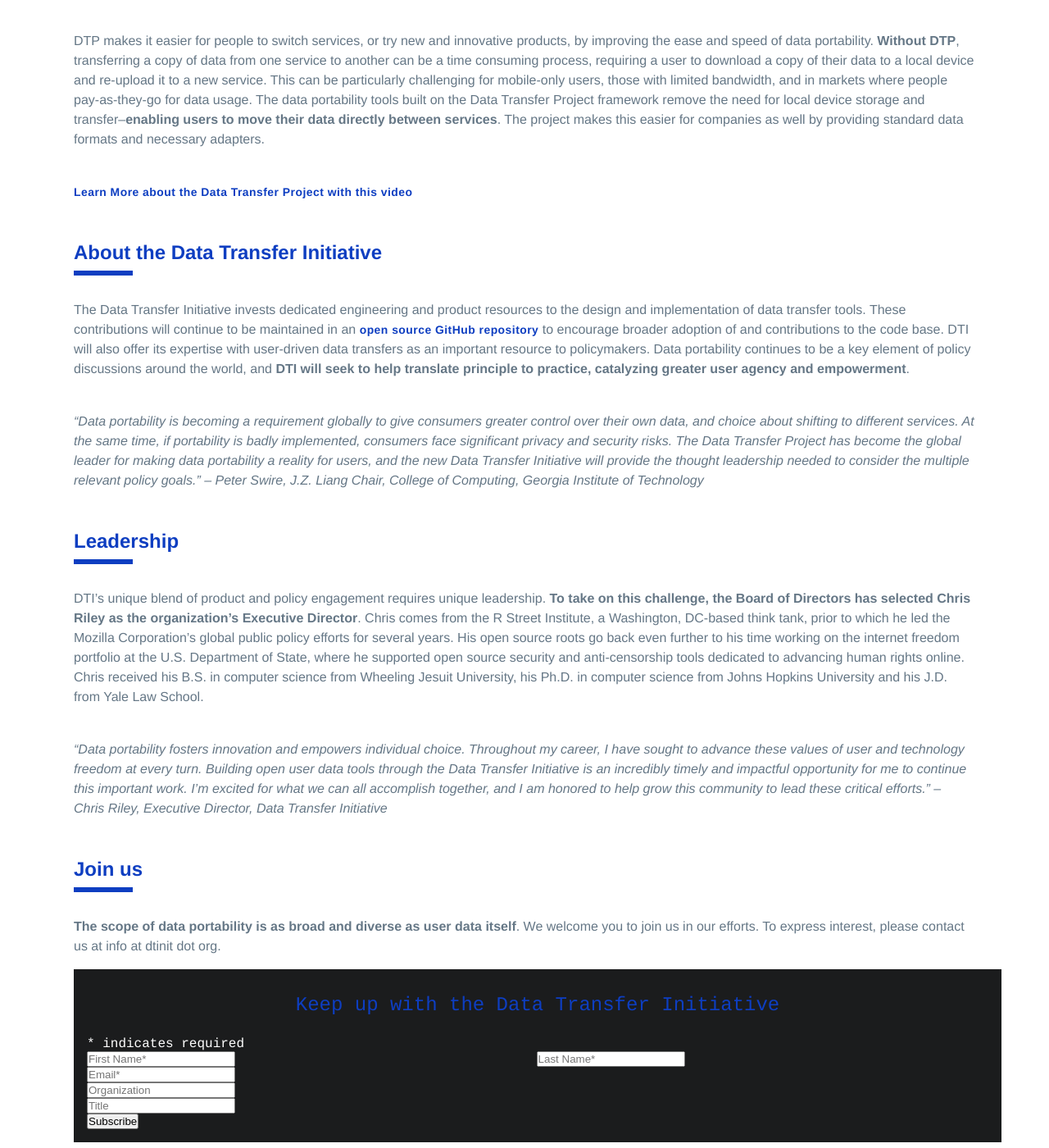
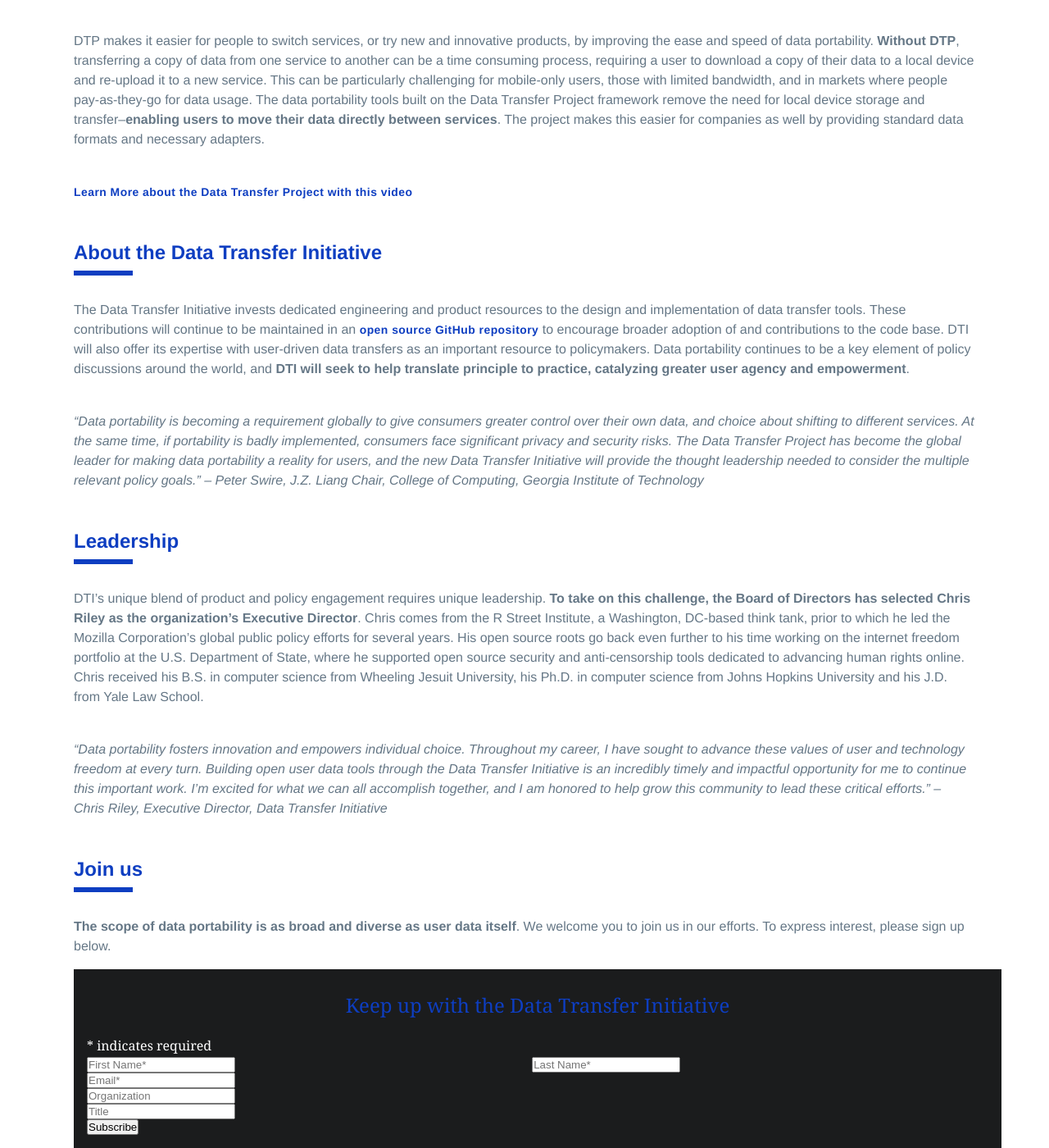
Before and after one commit to dtinit/dtinit.github.io, a Jekyll site: the page built from index.md, in a window 1280 px wide and 1400 px high, scrolled down 510 px. Shown: the whole window at 82% size. Built offline with Jekyll 4.4.1, drawn with Linux system fonts in a browser that asks for light colours; our own code applies the rules of GitHub Pages for plain Markdown files; comment, search, counter and statistics services are not loaded.

Commit message:
Update index.md

```diff
--- a/index.md
+++ b/index.md
@@ -42,12 +42,12 @@
 <div class="mustache">
 </div>
 
-**The scope of data portability is as broad and diverse as user data itself**. We welcome you to join us in our efforts. To express interest, please contact us at info at dtinit dot org.
+**The scope of data portability is as broad and diverse as user data itself**. We welcome you to join us in our efforts. To express interest, please sign up below.
 
 <!-- Begin Mailchimp Signup Form -->
 <link href="//cdn-images.mailchimp.com/embedcode/classic-071822.css" rel="stylesheet" type="text/css">
 <style type="text/css">
-#mc_embed_signup{background:#1b1c1d; clear:left; font-family:courier, courier new, serif;
+#mc_embed_signup{background:#1b1c1d; clear:left; font-family:georgia;
   font-weight: 300; font-size: 1rem; color: #fff; width:100%;
   padding: 1rem;}
   #mc_embed_signup .helper_text{
```
